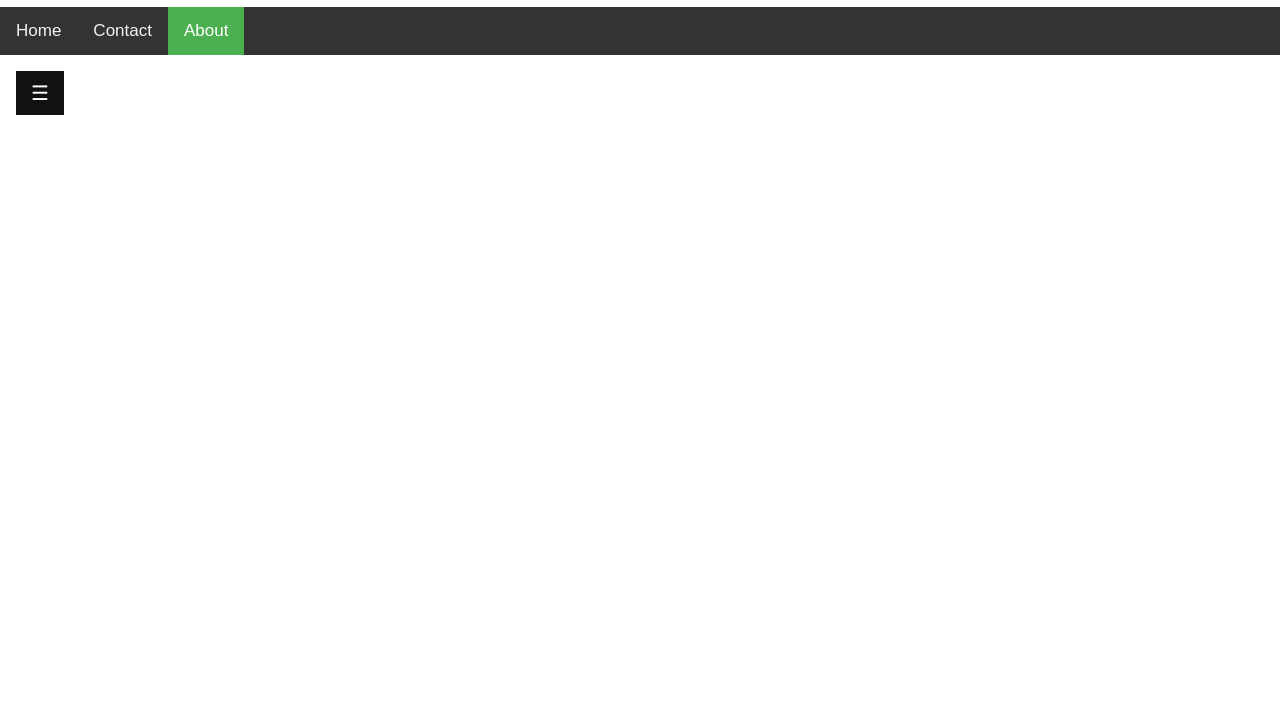
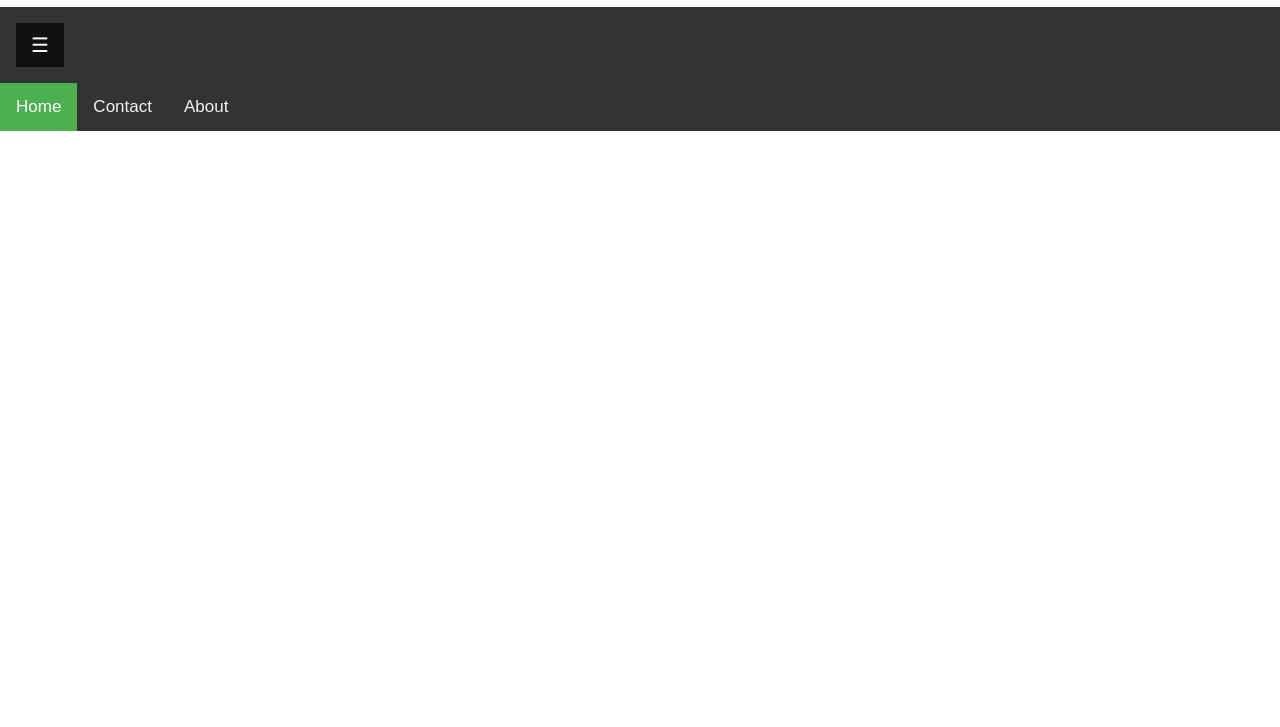
Before and after one commit to vikashchaudhary16/InterviewQAndA, a plain HTML site: page index.html in a window 1280 px wide. Shown: the part 73-800 px from the top of the page. Drawn offline with Linux system fonts and the light colour scheme.

Commit message:
Update index.html

```diff
--- a/index.html
+++ b/index.html
@@ -100,9 +100,12 @@
 <body>
   <h1>Interview Question.</h1>
   <div class="topnav">
-        <a href="index.html">Home</a>
+        <div id="main">
+  <button class="openbtn" onclick="openNav()">☰</button>
+</div>
+        <a class="active" href="index.html">Home</a>
         <a href="contact.html">Contact</a>
-        <a class="active" href="about.html">About</a>
+        <a href="about.html">About</a>
       </div>
 <div id="mySidebar" class="sidebar">
   <a href="javascript:void(0)" class="closebtn" onclick="closeNav()">×</a>
@@ -110,10 +113,6 @@
   <a href="#">Services</a>
   <a href="#">Clients</a>
   <a href="#">Contact</a>
-</div>
-
-<div id="main">
-  <button class="openbtn" onclick="openNav()">☰</button>
 </div>
 
 <script>
```
